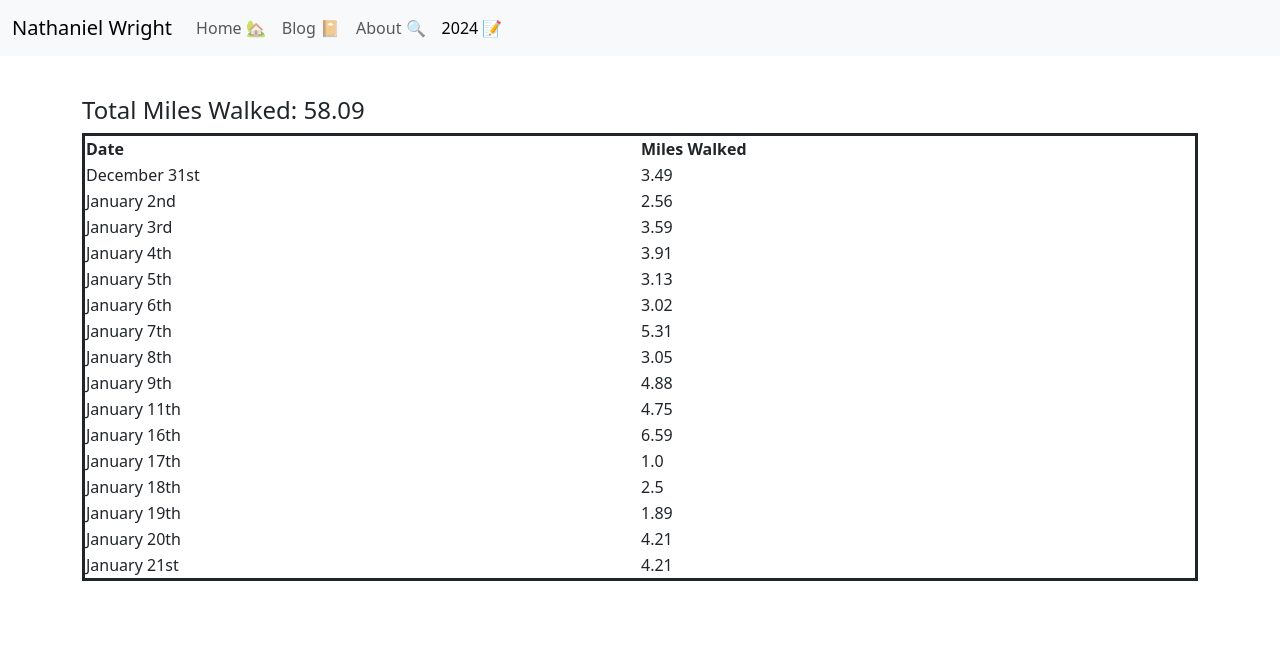
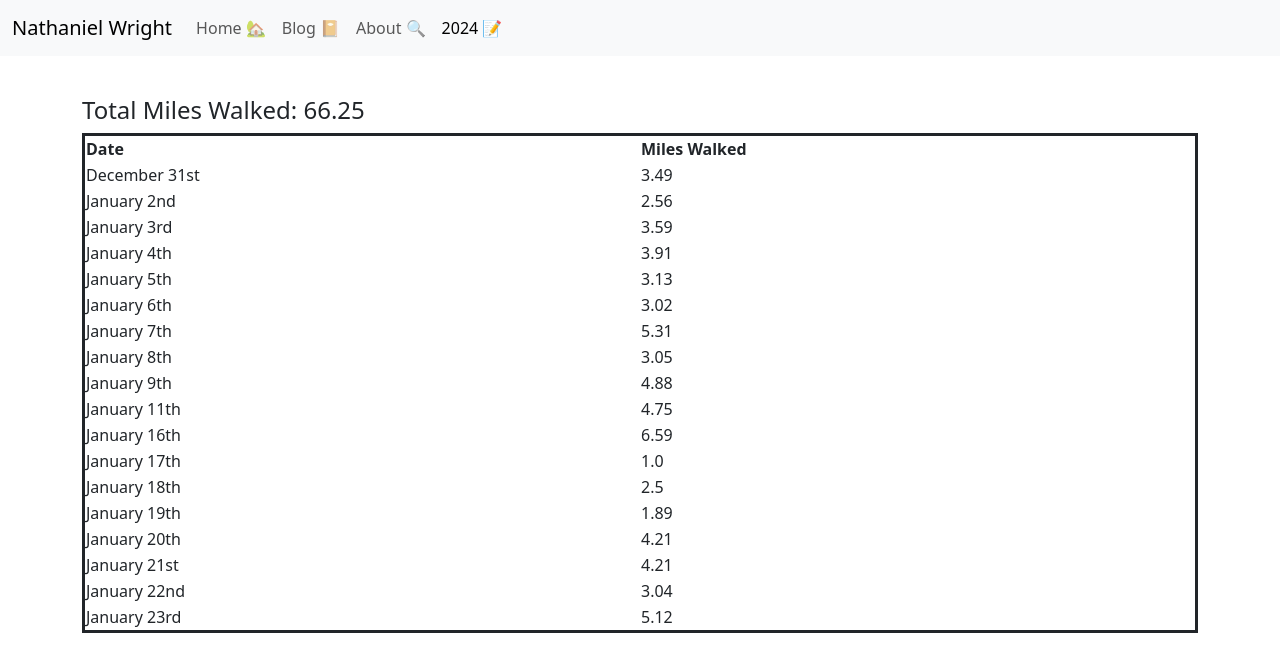
Before and after one commit to N8-Wright/nathanieljwright.github.io, a Jekyll site: the page built from 2024.html, in a window 1280 px wide. Shown: the top 672 px of the page. Built offline with Jekyll 4.4.1, drawn with Linux system fonts in a browser that asks for light colours.

Commit message:
Added Jan 22nd and 23rd

```diff
--- a/2024.html
+++ b/2024.html
@@ -71,6 +71,14 @@ title: 2024 Goals
       <td><time datetime="2024-01-21">January 21st</time></td>
       <td>4.21</td>
     </tr>
+    <tr>
+      <td><time datetime="2024-01-22">January 22nd</time></td>
+      <td>3.04</td>
+    </tr>
+    <tr>
+      <td><time datetime="2024-01-23">January 23rd</time></td>
+      <td>5.12</td>
+    </tr>
 </table>
 
 <script>
```
